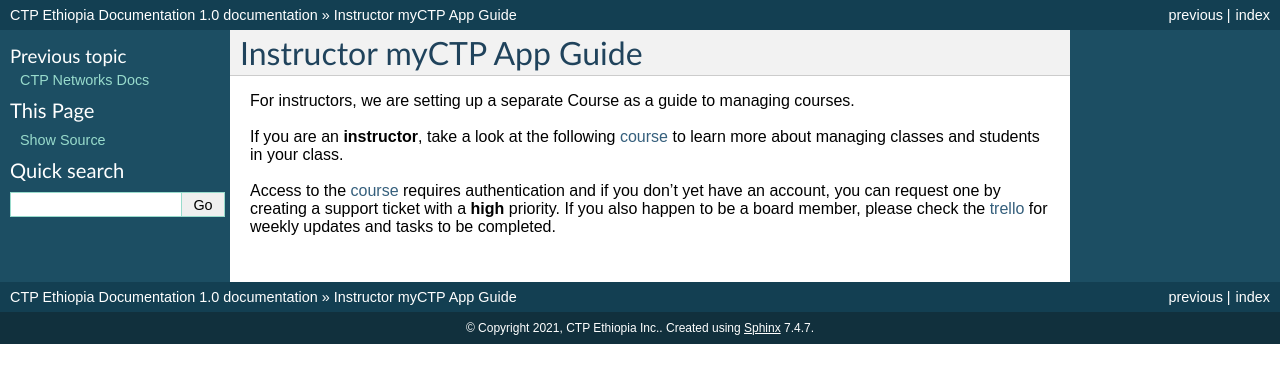
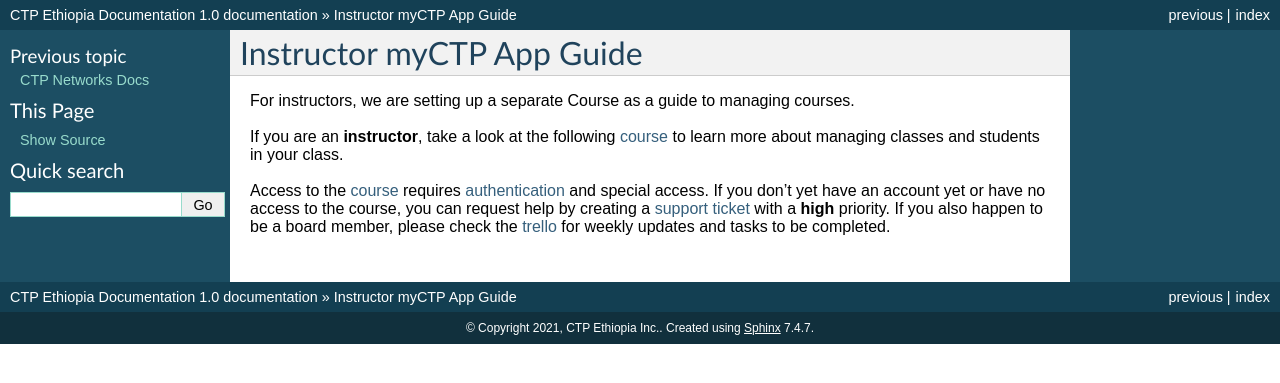
Before and after one commit to CTP-Ethiopia/ctpdocs, a Sphinx documentation site: the page built from docs/instructors.rst, in a window 1280 px wide. Shown: the top 383 px of the page. Built offline with Sphinx 7.4.7, drawn with Linux system fonts in a browser that asks for light colours.

Commit message:
Update instructors.rst

```diff
--- a/docs/instructors.rst
+++ b/docs/instructors.rst
@@ -6,4 +6,4 @@
 |
 | If you are an **instructor**, take a look at the following `course <https://my.ctpethiopia.org/app/v1/course/view.php?id=5>`_ to learn more about managing classes and students in your class.
 |
-| Access to the `course <https://my.ctpethiopia.org/app/v1/course/view.php?id=5>`_ requires authentication and if you don't yet have an account, you can request one by creating a support ticket with a **high** priority. If you also happen to be a board member, please check the `trello <https://trello.com/ctp147/>`_ for weekly updates and tasks to be completed.
+| Access to the `course <https://my.ctpethiopia.org/app/v1/course/view.php?id=5>`_ requires `authentication <https://docs.ctpethiopia.org/en/latest/authentication.html>`_ and special access. If you don't yet have an account yet or have no access to the course, you can request help by creating a `support ticket <https://tech.ctpethiopia.org/support/index.php?a=add>`_ with a **high** priority. If you also happen to be a board member, please check the `trello <https://trello.com/ctp147/>`_ for weekly updates and tasks to be completed.
```
